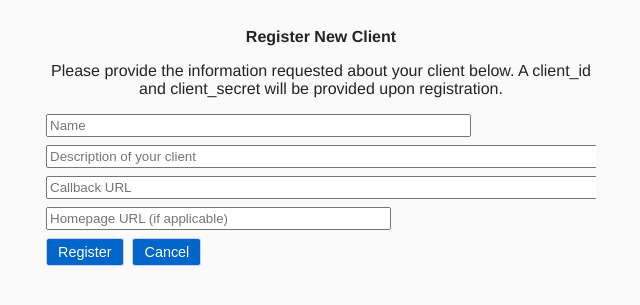
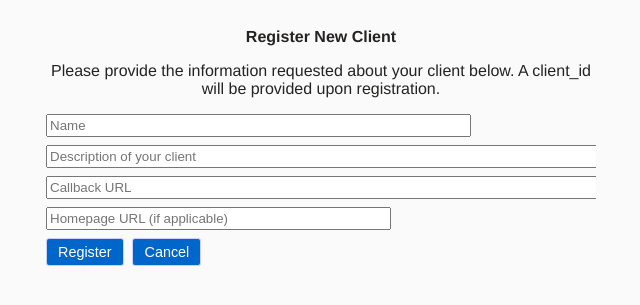
Before and after one commit to kdwarn/wyr, a Python web app: template app/templates/clients.html in a window 1280 px wide. Shown: the part 58-363 px from the top of the page, without its empty margins (319-959 px from the left). Run offline with Jinja, Linux system fonts and the light colour scheme; the template is opened without the code that fills it, so the values that code supplies are empty.

Commit message:
remove mention of client_secret

```diff
--- a/app/templates/clients.html
+++ b/app/templates/clients.html
@@ -4,8 +4,8 @@
 <div id="main">
     <div class="block-center">
         <h2>Register New Client</h2>
-        <p>Please provide the information requested about your client below. A client_id and
-            client_secret will be provided upon registration.
+        <p>Please provide the information requested about your client below. A client_id
+            will be provided upon registration.
         </p>
         <div class="left">
         <form name="login" action="{{ url_for('api.clients') }}" method="post">
```
